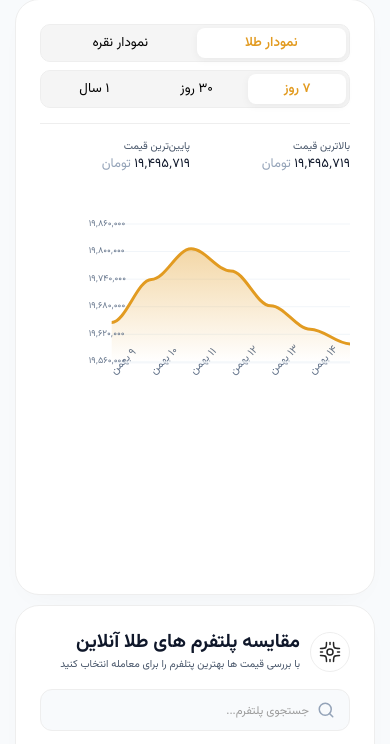
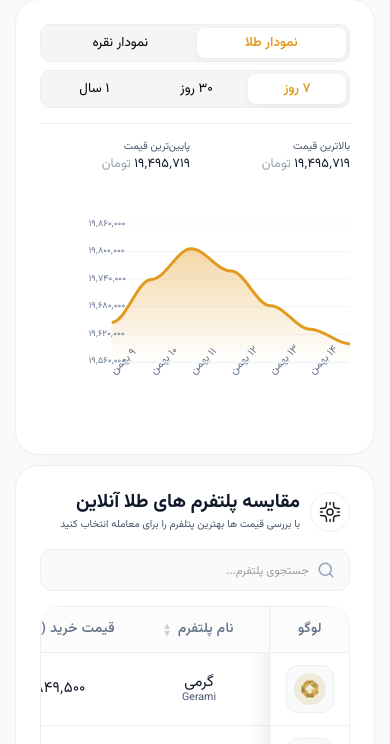
Before and after one commit to fariborzj2/TalaOnline, a PHP site: page / in a window 390 px wide. Shown: the part 380-1124 px from the top of the page. Run offline with PHP 8.4, Linux system fonts and the light colour scheme; some libraries are stand-ins or nearby versions.

Commit message:
Update style.css

```diff
--- a/css/style.css
+++ b/css/style.css
@@ -603,8 +603,8 @@ body {
 }
 @media screen and (max-width: 768px) {
   .chart {
-    height: 380px;
-    min-height: 380px !important;
+    height: 240px;
+    min-height: 240px !important;
     margin-top: 10px;
     margin-bottom: 10px;
   }
```
